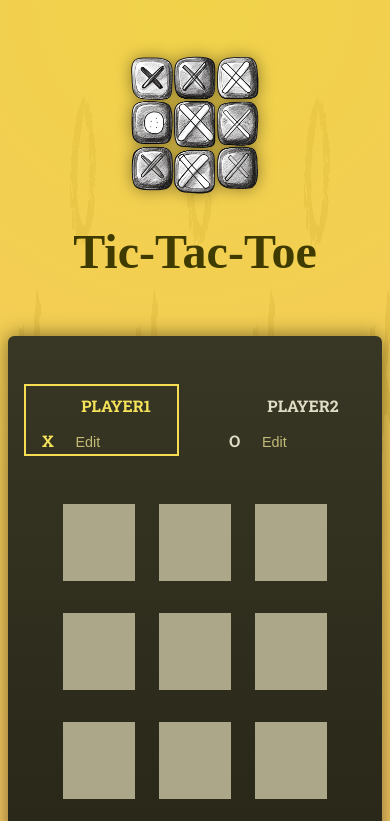
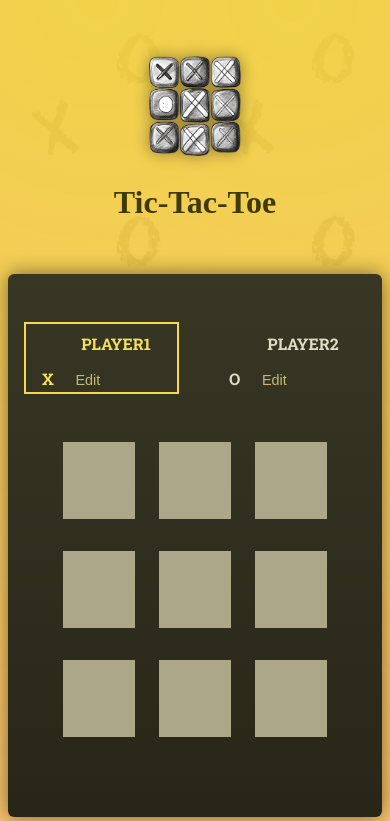
Before and after one commit to RadwaAhmed4869/tic-tac-toe, a React (Vite) app: page / in a window 390 px wide. Shown: the top 821 px of the page. Built offline with nearby package versions, Linux system fonts and the light colour scheme; a web font is replaced by a local one.

Commit message:
Update index.css

```diff
--- a/src/index.css
+++ b/src/index.css
@@ -351,6 +351,26 @@ ol {
 }
 
 @media (max-width: 600px) {
+  body {
+    background: radial-gradient(
+        circle at top,
+        rgba(241, 210, 70, 0.98),
+        rgba(250, 176, 103, 0.87)
+      ),
+      url("./assets/bg-pattern-dark.png");
+    background-repeat: repeat;
+    background-size: 50% 100%, 50% 15%, 50% 50%;
+    min-height: 75rem;
+  }
+
+  header img {
+    width: 5.8rem;
+  }
+
+  h1 {
+    font-size: 2rem;
+  }
+
   #players li {
     display: block;
   }
```
